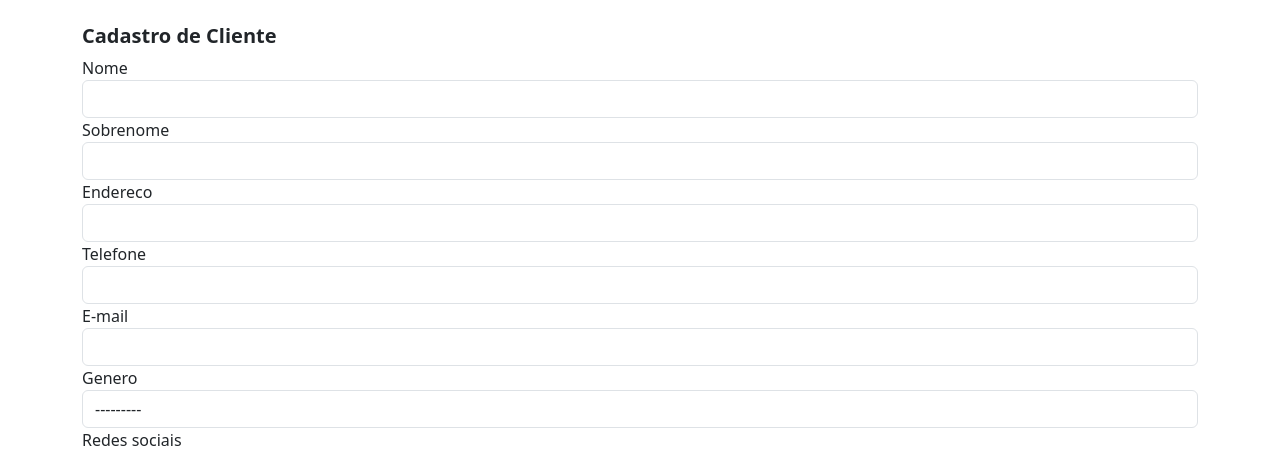
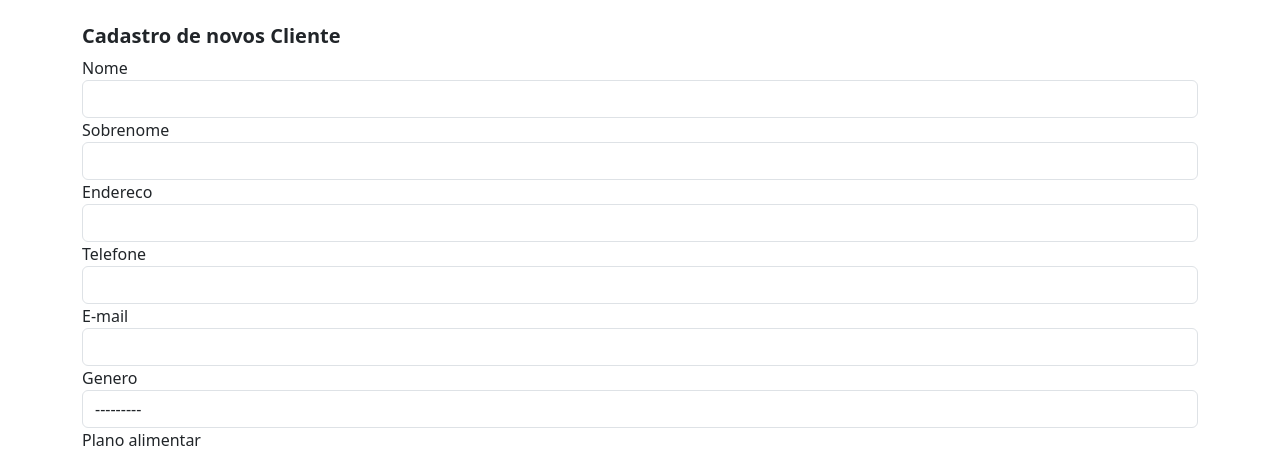
Before and after one commit to anleaes/2023-02-UDWMJ-GRUPO-06, a Django app: page /clientes/adicionar/ in a window 1280 px wide. Shown: the part 92-544 px from the top of the page. Run offline with Django 4.2, Linux system fonts and the light colour scheme; data that the repository does not hold is empty; some libraries are stand-ins or nearby versions.

Commit message:
correca-do-html-da-pasta-templates

```diff
--- a/templates/clients/add_client.html
+++ b/templates/clients/add_client.html
@@ -12,7 +12,7 @@
 
     <div class="container">
         <br />
-    <h5><b>Cadastro de Cliente</b></h5>
+    <h5><b>Cadastro de novos Cliente</b></h5>
         <div class="row">
             <div class ="col-md-12">
                 <form action="" method="POST">
@@ -42,7 +42,7 @@
                     {{ form.gender|add_class:"form-control" }}
                 </div>
                 <div class="form-group">
-                    <label for="{{ form.client_palimentar.id_for_label }}">Redes sociais</label>
+                    <label for="{{ form.client_palimentar.id_for_label }}">Plano alimentar</label>
                     {{ form.client_palimentar|add_class:"form-control" }}
                 </div>
                     <button type="submit" class="btn btn-primary">Salvar</button>
```
